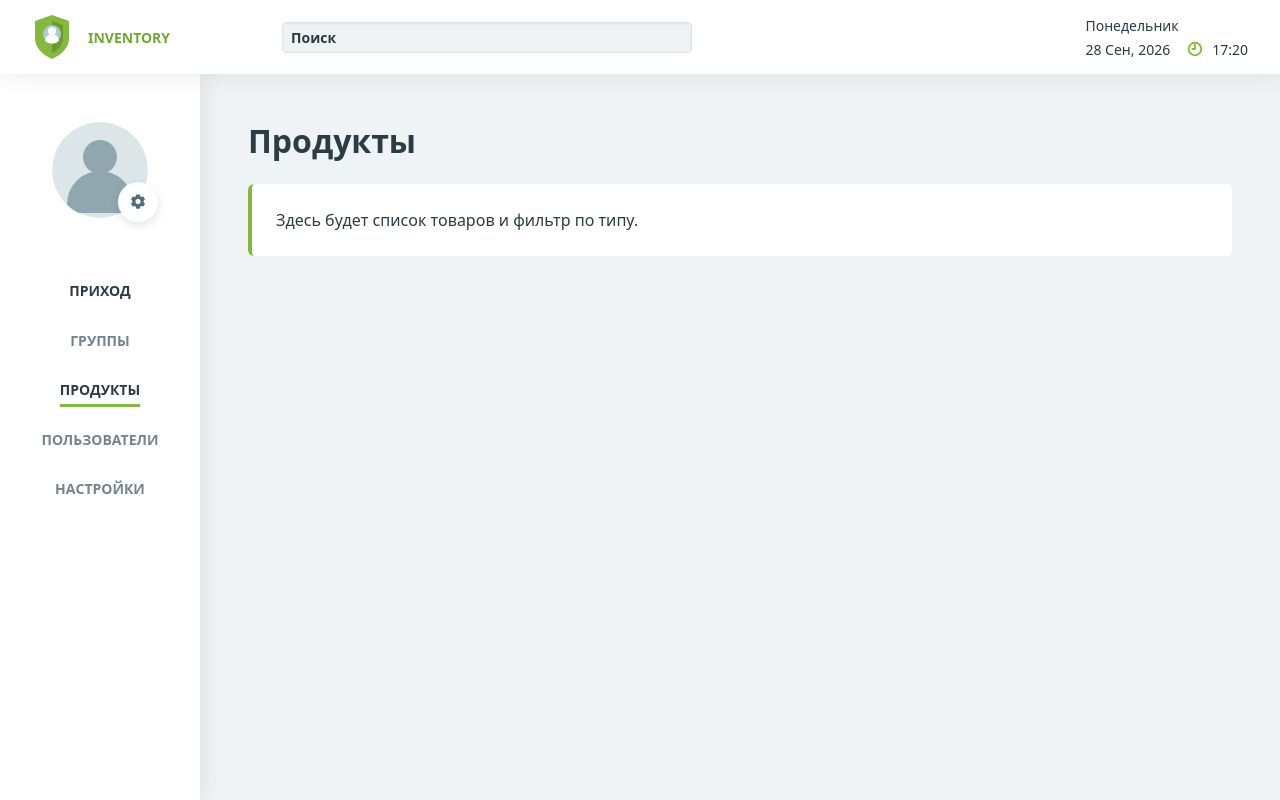
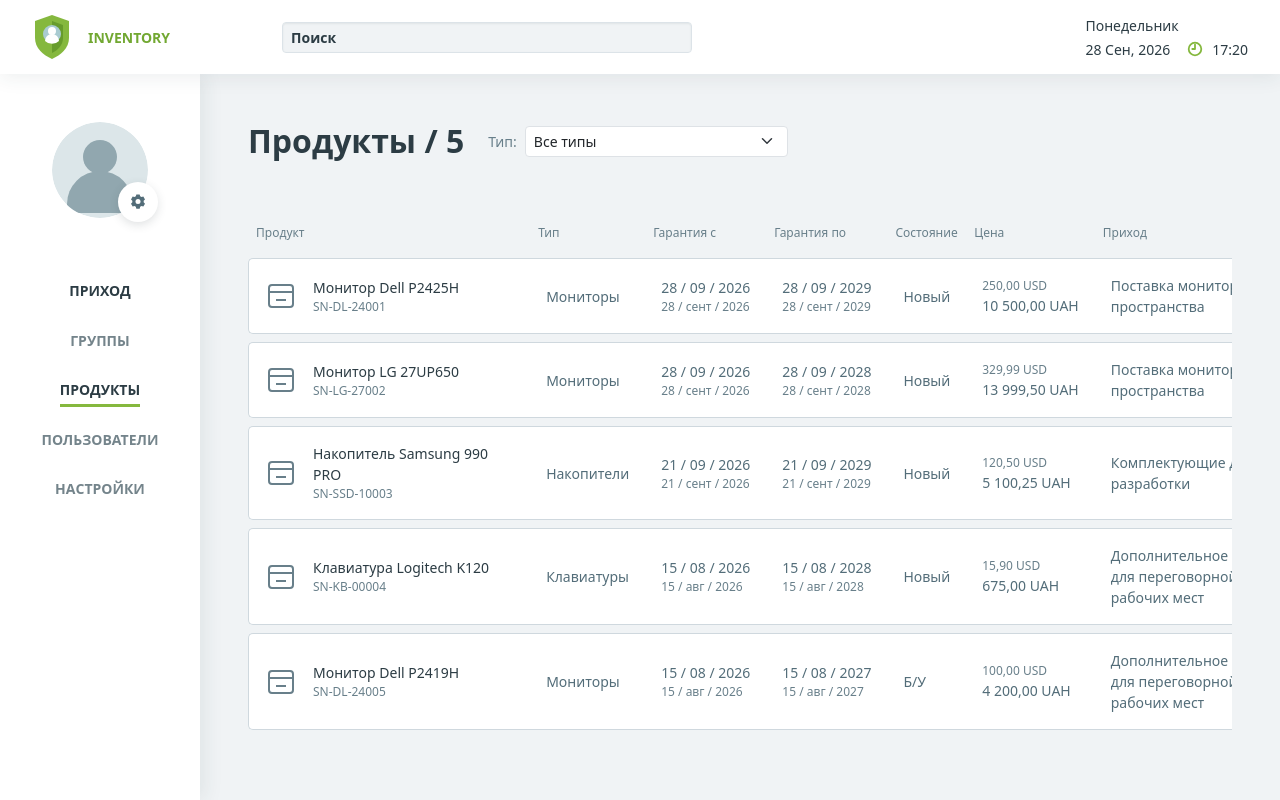
Before and after one commit to RomanZakrenychnyi/dzencode-orders-products, a Next.js app in the folder apps/web/: page /products in a window 1280 px wide. Built offline with nearby package versions, Linux system fonts and the light colour scheme.

Commit message:
Добавлен список продуктов с фильтрацией по типу

```diff
--- a/apps/web/src/app/products/page.tsx
+++ b/apps/web/src/app/products/page.tsx
@@ -1,16 +1,10 @@
 import type { Metadata } from "next";
+import ProductsView from "@/components/products-list/ProductsView";
 
 export const metadata: Metadata = {
   title: "Продукты | Orders & Products",
 };
 
 export default function ProductsPage() {
-  return (
-    <main className="inventory-page container-fluid p-4 p-lg-5">
-      <h1 className="inventory-page__title h2 mb-4">Продукты</h1>
-      <div className="inventory-page__placeholder p-4">
-        <p className="mb-0">Здесь будет список товаров и фильтр по типу.</p>
-      </div>
-    </main>
-  );
+  return <ProductsView />;
 }
--- /dev/null
+++ b/apps/web/src/components/products-list/ProductsList.tsx
@@ -0,0 +1,77 @@
+import type { Order, Product } from "@/types/inventory";
+import { formatMoney, formatOrderDate } from "@/lib/orders";
+
+interface ProductsListProps {
+  products: Product[];
+  orders: Order[];
+  filtered: boolean;
+}
+
+function GuaranteeDate({ value }: { value: string }) {
+  const [year, month, day] = value.split("-");
+  return (
+    <time dateTime={value}>
+      <span className="d-block">{day} / {month} / {year}</span>
+      <span className="products-list__secondary d-block">{formatOrderDate(value).long}</span>
+    </time>
+  );
+}
+
+export default function ProductsList({ products, orders, filtered }: ProductsListProps) {
+  const ordersById = new Map(orders.map((order) => [order.id, order]));
+
+  if (products.length === 0) {
+    return <p className="products-list__empty p-4">{filtered ? "Товары выбранного типа не найдены." : "Товаров пока нет."}</p>;
+  }
+
+  return (
+    <div className="products-list table-responsive" role="region" aria-label="Список продуктов" tabIndex={0}>
+      <table className="products-list__table table align-middle mb-0">
+        <caption className="visually-hidden">Товары, гарантия, цены и связанные приходы</caption>
+        <thead>
+          <tr>
+            <th scope="col">Продукт</th>
+            <th scope="col">Тип</th>
+            <th scope="col">Гарантия с</th>
+            <th scope="col">Гарантия по</th>
+            <th scope="col">Состояние</th>
+            <th scope="col">Цена</th>
+            <th scope="col">Приход</th>
+          </tr>
+        </thead>
+        <tbody>
+          {products.map((product) => (
+            <tr key={product.id}>
+              <th scope="row">
+                <div className="d-flex align-items-center gap-3">
+                  <span className="products-list__icon" aria-hidden="true">
+                    <svg width="32" height="32" viewBox="0 0 32 32" fill="none">
+                      <rect x="4" y="5" width="24" height="22" rx="3" stroke="currentColor" strokeWidth="2" />
+                      <path d="M4 12h24M11 20h10" stroke="currentColor" strokeWidth="2" />
+                    </svg>
+                  </span>
+                  <div>
+                    <span className="products-list__name d-block">{product.title}</span>
+                    <span className="products-list__secondary d-block">SN-{product.serialNumber}</span>
+                  </div>
+                </div>
+              </th>
+              <td>{product.type}</td>
+              <td className="text-nowrap"><GuaranteeDate value={product.guarantee.start} /></td>
+              <td className="text-nowrap"><GuaranteeDate value={product.guarantee.end} /></td>
+              <td className="text-nowrap">{product.isNew ? "Новый" : "Б/У"}</td>
+              <td className="text-nowrap">
+                {product.price.length === 0 ? "Цена не указана" : product.price.map((price) => (
+                  <div key={price.currency} className={price.isDefault ? "products-list__price" : "products-list__secondary"}>
+                    {formatMoney(price.amountMinor)} {price.currency}
+                  </div>
+                ))}
+              </td>
+              <td className="products-list__order">{ordersById.get(product.orderId)?.title ?? "Приход не найден"}</td>
+            </tr>
+          ))}
+        </tbody>
+      </table>
+    </div>
+  );
+}
--- /dev/null
+++ b/apps/web/src/components/products-list/ProductsView.tsx
@@ -0,0 +1,33 @@
+"use client";
+
+import { useState } from "react";
+import { useAppSelector } from "@/store/hooks";
+import ProductsList from "./ProductsList";
+
+export default function ProductsView() {
+  const { products, orders } = useAppSelector((state) => state.inventory);
+  const [selectedType, setSelectedType] = useState("");
+  const types = Array.from(new Set(products.map((product) => product.type)))
+    .sort((a, b) => a.localeCompare(b, "ru"));
+  const visibleProducts = selectedType
+    ? products.filter((product) => product.type === selectedType)
+    : products;
+
+  return (
+    <main className="inventory-page container-fluid p-4 p-lg-5">
+      <div className="d-flex align-items-center flex-wrap gap-4 mb-4">
+        <h1 className="inventory-page__title h2 mb-0">Продукты / {visibleProducts.length}</h1>
+        <div className="products-filter d-flex align-items-center gap-2">
+          <label htmlFor="product-type" className="products-filter__label">Тип:</label>
+          <select id="product-type" className="form-select form-select-sm" value={selectedType}
+            onChange={(event) => setSelectedType(event.target.value)}>
+            <option value="">Все типы</option>
+            {types.map((type) => <option key={type} value={type}>{type}</option>)}
+          </select>
+        </div>
+      </div>
+      <p className="visually-hidden" role="status">Найдено товаров: {visibleProducts.length}</p>
+      <ProductsList products={visibleProducts} orders={orders} filtered={Boolean(selectedType)} />
+    </main>
+  );
+}
--- /dev/null
+++ b/apps/web/src/components/products-list/products-list.scss
@@ -0,0 +1,56 @@
+.products-filter {
+  width: min(100%, 300px);
+  &__label { color: #687f8a; font-size: 14px; }
+}
+
+.products-list {
+  margin-top: 48px;
+  overflow-y: hidden;
+
+  &:focus-visible { outline: 2px solid #85b83e; outline-offset: 4px; }
+
+  &__table {
+    min-width: 1120px;
+    border-collapse: separate;
+    border-spacing: 0 8px;
+    --bs-table-color: #536d79;
+
+    thead th {
+      border: 0;
+      background: transparent;
+      color: #687f8a;
+      font-size: 12px;
+      font-weight: 500;
+    }
+
+    tbody th, tbody td {
+      padding: 16px;
+      border-top: 1px solid #cfd8de;
+      border-bottom: 1px solid #cfd8de;
+      font-size: 14px;
+      font-weight: 400;
+    }
+
+    tbody th:first-child {
+      min-width: 280px;
+      border-left: 1px solid #cfd8de;
+      border-radius: 5px 0 0 5px;
+    }
+
+    tbody td:last-child {
+      border-right: 1px solid #cfd8de;
+      border-radius: 0 5px 5px 0;
+    }
+  }
+
+  &__icon { flex-shrink: 0; color: #687f8a; }
+  &__name { color: #2c3c44; }
+  &__secondary { color: #687f8a; font-size: 12px; font-weight: 400; }
+  &__order { min-width: 240px; max-width: 360px; overflow-wrap: anywhere; }
+  &__price { font-size: 14px; }
+  &__empty { margin-top: 48px; border: 1px solid #cfd8de; border-radius: 5px; background: #fff; }
+
+  @media (max-width: 767.98px) {
+    margin-top: 24px;
+  }
+}
--- a/apps/web/src/styles/globals.scss
+++ b/apps/web/src/styles/globals.scss
@@ -1,6 +1,7 @@
 @use "../components/top-menu/top-menu";
 @use "../components/navigation-menu/navigation-menu";
 @use "../components/orders-list/orders-list";
+@use "../components/products-list/products-list";
 
 $page-background: #f0f3f5;
 $text-color: #2c3c44;
```
Also changed, not shown: 1 other file (tests, documents, lock files or other folders).
